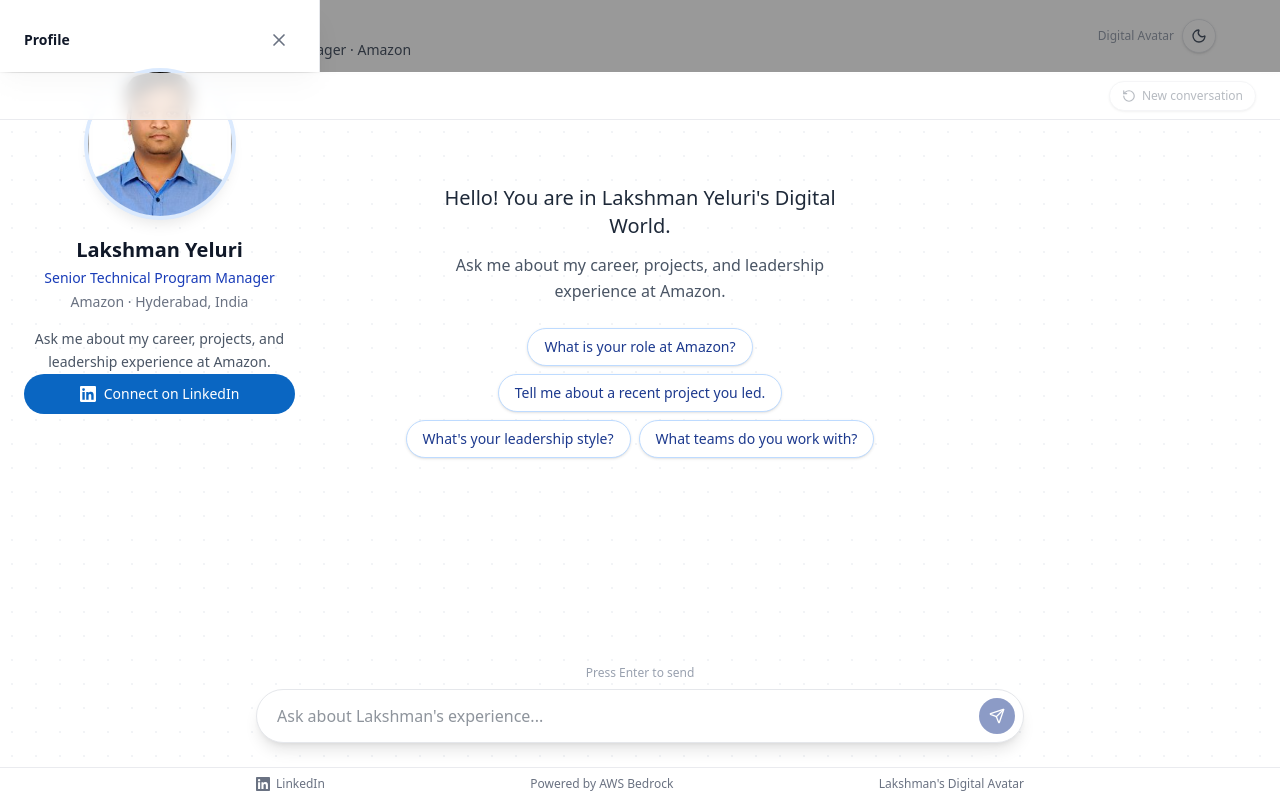
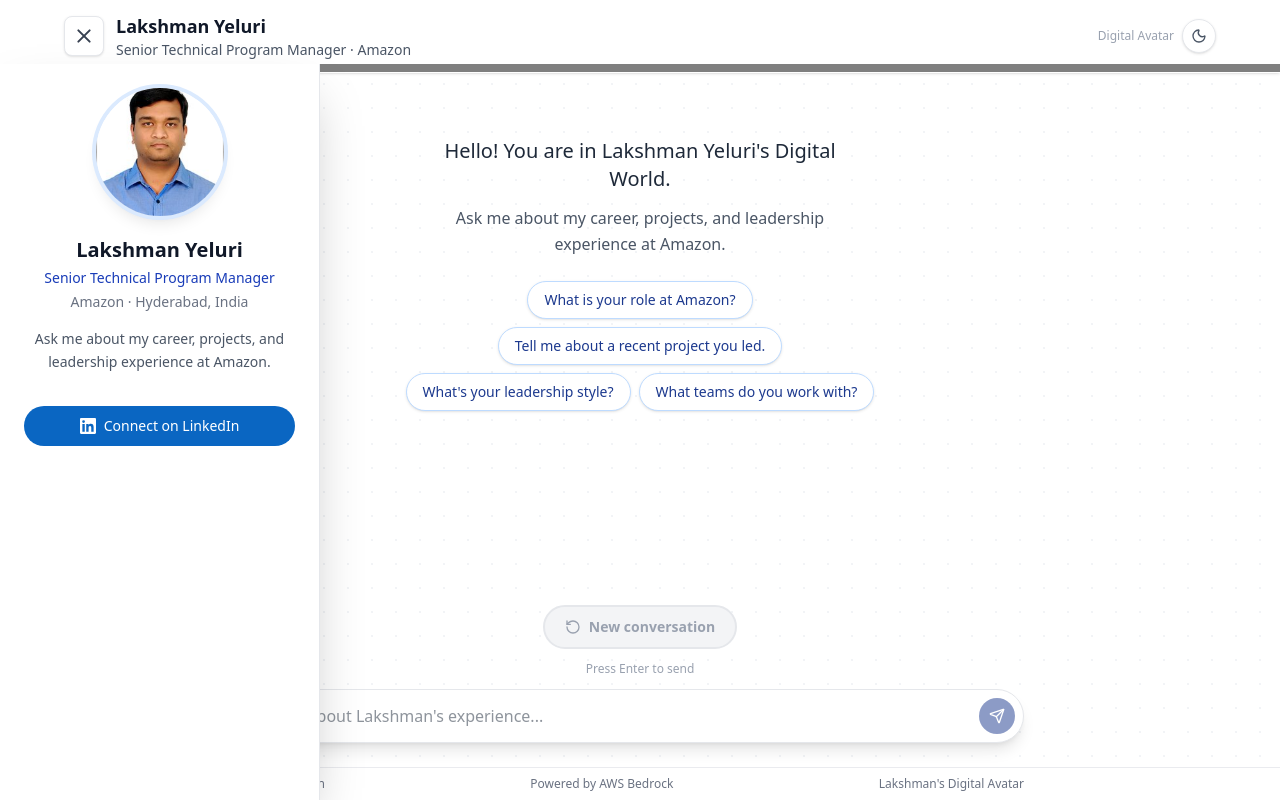
Before and after one commit to xllakshman/twin, a Next.js app in the folder frontend/: page / in a window 1280 px wide. Both pictures are taken after a click on the button 84 px from the left and 36 px from the top of the page. Built offline with nearby package versions, Linux system fonts and the light colour scheme.

Commit message:
Fix profile drawer layout and make New conversation button prominent.
Slide drawer below header without duplicate close controls, and move reset chat to a visible button above the input.

Co-authored-by: Cursor <cursoragent@cursor.com>

```diff
--- a/frontend/components/home-shell.tsx
+++ b/frontend/components/home-shell.tsx
@@ -16,7 +16,7 @@ export default function HomeShell() {
 
   return (
     <div className="page-texture flex h-dvh w-full flex-col overflow-hidden bg-gradient-to-br from-slate-50 via-white to-blue-50 dark:from-gray-950 dark:via-gray-900 dark:to-slate-900">
-      <header className="shrink-0 border-b border-white/60 bg-white/80 px-4 py-3 shadow-sm backdrop-blur-sm dark:border-gray-700 dark:bg-gray-900/80">
+      <header className="relative z-[60] shrink-0 border-b border-white/60 bg-white/80 px-4 py-3 shadow-sm backdrop-blur-sm dark:border-gray-700 dark:bg-gray-900/80">
         <div className="mx-auto flex max-w-6xl items-center justify-between gap-3">
           <div className="flex min-w-0 items-center gap-3">
             <ProfileDrawer />
--- a/frontend/components/profile-drawer.tsx
+++ b/frontend/components/profile-drawer.tsx
@@ -1,7 +1,6 @@
 'use client';
 
 import { useEffect, useState } from 'react';
-import { X } from 'lucide-react';
 import { LinkedInIcon } from '@/components/linkedin-icon';
 import { profile } from '@/lib/profile';
 
@@ -33,7 +32,7 @@ export default function ProfileDrawer() {
         onClick={toggle}
         aria-expanded={open}
         aria-label={open ? 'Close profile menu' : 'Open profile menu'}
-        className="relative flex h-10 w-10 shrink-0 items-center justify-center rounded-lg border border-gray-200 bg-white shadow-sm transition-colors hover:border-blue-200 hover:bg-blue-50 dark:border-gray-600 dark:bg-gray-800 dark:hover:border-blue-700 dark:hover:bg-gray-700"
+        className="relative z-[70] flex h-10 w-10 shrink-0 items-center justify-center rounded-lg border border-gray-200 bg-white shadow-sm transition-colors hover:border-blue-200 hover:bg-blue-50 dark:border-gray-600 dark:bg-gray-800 dark:hover:border-blue-700 dark:hover:bg-gray-700"
       >
         <span className={`hamburger-icon ${open ? 'is-open' : ''}`}>
           <span className="hamburger-line" />
@@ -43,7 +42,7 @@ export default function ProfileDrawer() {
       </button>
 
       <div
-        className={`fixed inset-0 z-40 bg-black/40 transition-opacity duration-300 ${
+        className={`fixed inset-0 top-16 z-40 bg-black/50 transition-opacity duration-300 ${
           open ? 'opacity-100' : 'pointer-events-none opacity-0'
         }`}
         onClick={close}
@@ -51,27 +50,16 @@ export default function ProfileDrawer() {
       />
 
       <aside
-        className={`fixed left-0 top-0 z-50 flex h-full w-80 max-w-[85vw] flex-col border-r border-gray-200 bg-white p-6 shadow-xl transition-transform duration-300 ease-in-out dark:border-gray-700 dark:bg-gray-900 ${
+        className={`fixed left-0 top-16 z-50 flex h-[calc(100dvh-4rem)] w-80 max-w-[85vw] flex-col overflow-y-auto border-r border-gray-200 bg-white p-6 shadow-2xl transition-transform duration-300 ease-in-out dark:border-gray-700 dark:bg-gray-900 ${
           open ? 'translate-x-0' : '-translate-x-full'
         }`}
         aria-hidden={!open}
+        onClick={(event) => event.stopPropagation()}
       >
-        <div className="mb-4 flex items-center justify-between">
-          <p className="text-sm font-semibold text-gray-900 dark:text-white">Profile</p>
-          <button
-            type="button"
-            onClick={close}
-            className="rounded-full p-1.5 text-gray-500 transition-colors hover:bg-gray-100 hover:text-gray-800 dark:hover:bg-gray-800 dark:hover:text-gray-200"
-            aria-label="Close profile menu"
-          >
-            <X className="h-5 w-5" />
-          </button>
-        </div>
-
         <img
           src="/avatar.jpg"
           alt={profile.name}
-          className="mx-auto h-36 w-36 rounded-full object-cover ring-4 ring-blue-100 shadow-lg dark:ring-blue-900"
+          className="mx-auto h-32 w-32 rounded-full object-cover ring-4 ring-blue-100 shadow-lg dark:ring-blue-900"
         />
         <h2 className="mt-5 text-center text-xl font-bold text-gray-900 dark:text-white">
           {profile.name}
@@ -90,7 +78,7 @@ export default function ProfileDrawer() {
           href={profile.linkedinUrl}
           target="_blank"
           rel="noopener noreferrer"
-          className="mt-auto inline-flex items-center justify-center gap-2 rounded-full bg-[#0A66C2] px-4 py-2.5 text-sm font-medium text-white transition-colors hover:bg-[#004182]"
+          className="mt-8 inline-flex items-center justify-center gap-2 rounded-full bg-[#0A66C2] px-4 py-2.5 text-sm font-medium text-white transition-colors hover:bg-[#004182]"
         >
           <LinkedInIcon className="h-4 w-4" />
           Connect on LinkedIn
--- a/frontend/components/twin.tsx
+++ b/frontend/components/twin.tsx
@@ -160,18 +160,6 @@ export default function Twin() {
 
     return (
         <div className="flex h-full w-full flex-col">
-            <div className="sticky top-0 z-10 flex shrink-0 items-center justify-end border-b border-gray-200/80 bg-white/80 px-3 py-2 backdrop-blur-sm dark:border-gray-700 dark:bg-gray-900/80 md:px-6">
-                <button
-                    type="button"
-                    onClick={startNewConversation}
-                    disabled={isLoading || messages.length === 0}
-                    className="inline-flex items-center gap-1.5 rounded-full border border-gray-200 bg-white px-3 py-1.5 text-xs font-medium text-gray-600 shadow-sm transition-colors hover:border-blue-200 hover:bg-blue-50 hover:text-blue-900 disabled:cursor-not-allowed disabled:opacity-40 dark:border-gray-600 dark:bg-gray-800 dark:text-gray-300 dark:hover:border-blue-700 dark:hover:bg-gray-700 dark:hover:text-blue-300"
-                >
-                    <RotateCcw className="h-3.5 w-3.5" />
-                    New conversation
-                </button>
-            </div>
-
             <div className="min-h-0 flex-1 overflow-y-auto px-3 py-4 md:px-6 md:py-6">
                 <div className="mx-auto max-w-3xl space-y-4">
                     {messages.length === 0 && (
@@ -311,8 +299,19 @@ export default function Twin() {
             </div>
 
             <div className="shrink-0 px-3 pb-4 pt-2 md:px-6 md:pb-6">
-                <div className="mx-auto max-w-3xl">
-                    <p className="mb-2 text-center text-xs text-gray-400 dark:text-gray-500">
+                <div className="mx-auto max-w-3xl space-y-3">
+                    <div className="flex justify-center">
+                        <button
+                            type="button"
+                            onClick={startNewConversation}
+                            disabled={isLoading || messages.length === 0}
+                            className="inline-flex items-center gap-2 rounded-full border-2 border-blue-300 bg-blue-50 px-5 py-2.5 text-sm font-semibold text-blue-900 shadow-sm transition-all hover:border-blue-400 hover:bg-blue-100 hover:shadow-md disabled:cursor-not-allowed disabled:border-gray-200 disabled:bg-gray-100 disabled:text-gray-400 disabled:shadow-none dark:border-blue-700 dark:bg-blue-950 dark:text-blue-200 dark:hover:bg-blue-900 dark:disabled:border-gray-700 dark:disabled:bg-gray-800 dark:disabled:text-gray-500"
+                        >
+                            <RotateCcw className="h-4 w-4" />
+                            New conversation
+                        </button>
+                    </div>
+                    <p className="text-center text-xs text-gray-400 dark:text-gray-500">
                         Press Enter to send
                     </p>
                     <div className="relative flex items-center rounded-full border border-gray-200 bg-white shadow-lg dark:border-gray-600 dark:bg-gray-800">
```
